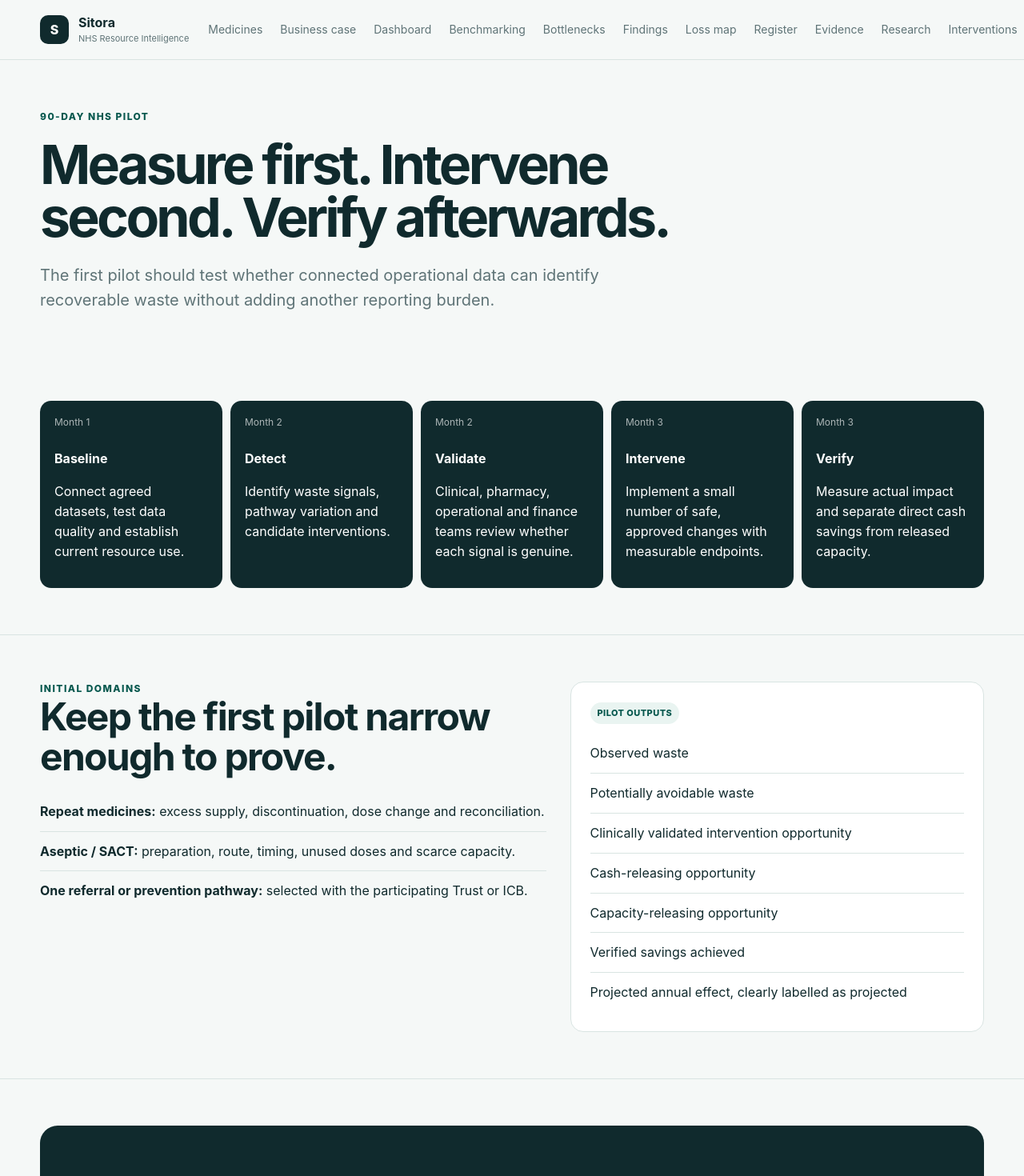
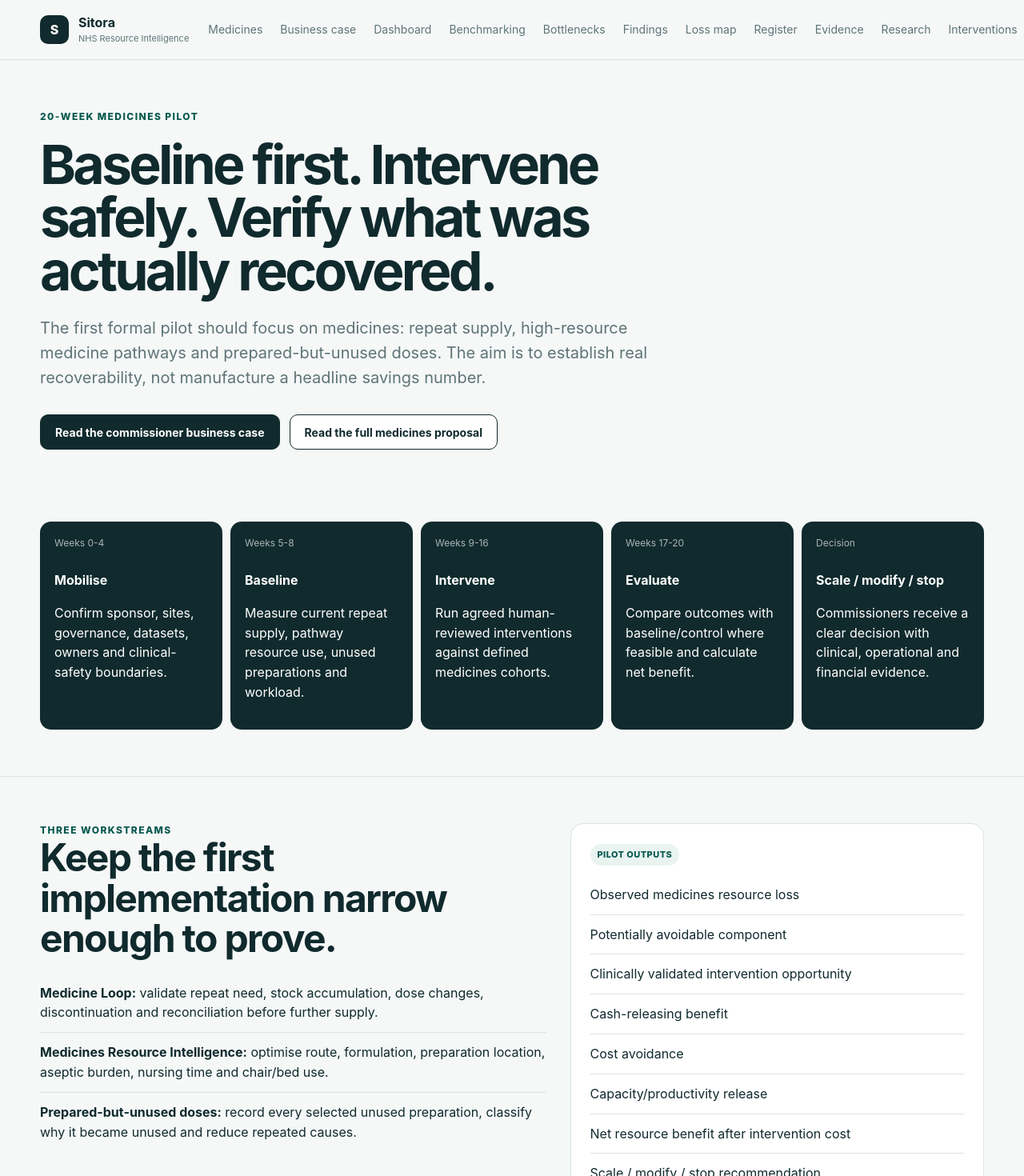
Before and after one commit to Nylon1/NHS, a Next.js app: page /pilot in a window 1280 px wide. Shown: the top 1470 px of the page at 80% size. Built offline with nearby package versions, Linux system fonts and the light colour scheme.

Commit message:
Align pilot page with medicines commissioner business case

```diff
--- a/app/pilot/page.tsx
+++ b/app/pilot/page.tsx
@@ -1,32 +1,39 @@
+import Link from "next/link";
+
 export default function PilotPage() {
   const outputs = [
-    "Observed waste",
-    "Potentially avoidable waste",
+    "Observed medicines resource loss",
+    "Potentially avoidable component",
     "Clinically validated intervention opportunity",
-    "Cash-releasing opportunity",
-    "Capacity-releasing opportunity",
-    "Verified savings achieved",
-    "Projected annual effect, clearly labelled as projected"
+    "Cash-releasing benefit",
+    "Cost avoidance",
+    "Capacity/productivity release",
+    "Net resource benefit after intervention cost",
+    "Scale / modify / stop recommendation"
   ];
 
   return (
     <>
       <section className="page-head">
         <div className="shell">
-          <div className="eyebrow">90-day NHS pilot</div>
-          <h1>Measure first. Intervene second. Verify afterwards.</h1>
-          <p className="lede">The first pilot should test whether connected operational data can identify recoverable waste without adding another reporting burden.</p>
+          <div className="eyebrow">20-week medicines pilot</div>
+          <h1>Baseline first. Intervene safely. Verify what was actually recovered.</h1>
+          <p className="lede">The first formal pilot should focus on medicines: repeat supply, high-resource medicine pathways and prepared-but-unused doses. The aim is to establish real recoverability, not manufacture a headline savings number.</p>
+          <div className="hero-actions">
+            <Link className="button primary" href="/business-case">Read the commissioner business case</Link>
+            <Link className="button secondary" href="/medicines-proposal">Read the full medicines proposal</Link>
+          </div>
         </div>
       </section>
 
       <section className="section">
         <div className="shell">
           <div className="process">
-            <div className="process-step"><span>Month 1</span><strong>Baseline</strong><p>Connect agreed datasets, test data quality and establish current resource use.</p></div>
-            <div className="process-step"><span>Month 2</span><strong>Detect</strong><p>Identify waste signals, pathway variation and candidate interventions.</p></div>
-            <div className="process-step"><span>Month 2</span><strong>Validate</strong><p>Clinical, pharmacy, operational and finance teams review whether each signal is genuine.</p></div>
-            <div className="process-step"><span>Month 3</span><strong>Intervene</strong><p>Implement a small number of safe, approved changes with measurable endpoints.</p></div>
-            <div className="process-step"><span>Month 3</span><strong>Verify</strong><p>Measure actual impact and separate direct cash savings from released capacity.</p></div>
+            <div className="process-step"><span>Weeks 0-4</span><strong>Mobilise</strong><p>Confirm sponsor, sites, governance, datasets, owners and clinical-safety boundaries.</p></div>
+            <div className="process-step"><span>Weeks 5-8</span><strong>Baseline</strong><p>Measure current repeat supply, pathway resource use, unused preparations and workload.</p></div>
+            <div className="process-step"><span>Weeks 9-16</span><strong>Intervene</strong><p>Run agreed human-reviewed interventions against defined medicines cohorts.</p></div>
+            <div className="process-step"><span>Weeks 17-20</span><strong>Evaluate</strong><p>Compare outcomes with baseline/control where feasible and calculate net benefit.</p></div>
+            <div className="process-step"><span>Decision</span><strong>Scale / modify / stop</strong><p>Commissioners receive a clear decision with clinical, operational and financial evidence.</p></div>
           </div>
         </div>
       </section>
@@ -34,12 +41,12 @@ export default function PilotPage() {
       <section className="section">
         <div className="shell two-col">
           <div>
-            <div className="eyebrow">Initial domains</div>
-            <h2>Keep the first pilot narrow enough to prove.</h2>
+            <div className="eyebrow">Three workstreams</div>
+            <h2>Keep the first implementation narrow enough to prove.</h2>
             <ul className="list-clean">
-              <li><strong>Repeat medicines:</strong> excess supply, discontinuation, dose change and reconciliation.</li>
-              <li><strong>Aseptic / SACT:</strong> preparation, route, timing, unused doses and scarce capacity.</li>
-              <li><strong>One referral or prevention pathway:</strong> selected with the participating Trust or ICB.</li>
+              <li><strong>Medicine Loop:</strong> validate repeat need, stock accumulation, dose changes, discontinuation and reconciliation before further supply.</li>
+              <li><strong>Medicines Resource Intelligence:</strong> optimise route, formulation, preparation location, aseptic burden, nursing time and chair/bed use.</li>
+              <li><strong>Prepared-but-unused doses:</strong> record every selected unused preparation, classify why it became unused and reduce repeated causes.</li>
             </ul>
           </div>
           <div className="card">
@@ -52,7 +59,14 @@ export default function PilotPage() {
       </section>
 
       <section className="section">
-        <div className="shell quote">The NHS cannot systematically reduce waste it cannot see. The pilot is designed to determine what is genuinely recoverable, not to manufacture a headline savings figure.</div>
+        <div className="shell callout">
+          <strong>Safety boundary</strong>
+          <p>The platform does not autonomously stop medication, change prescribing or make unsupervised clinical decisions. Clinically significant interventions remain within agreed professional review and governance pathways.</p>
+        </div>
+      </section>
+
+      <section className="section">
+        <div className="shell quote">A medicine only counts as resource recovery when the baseline, intervention, outcome and net benefit can be shown without worsening safety, access or workload elsewhere.</div>
       </section>
     </>
   );
```
